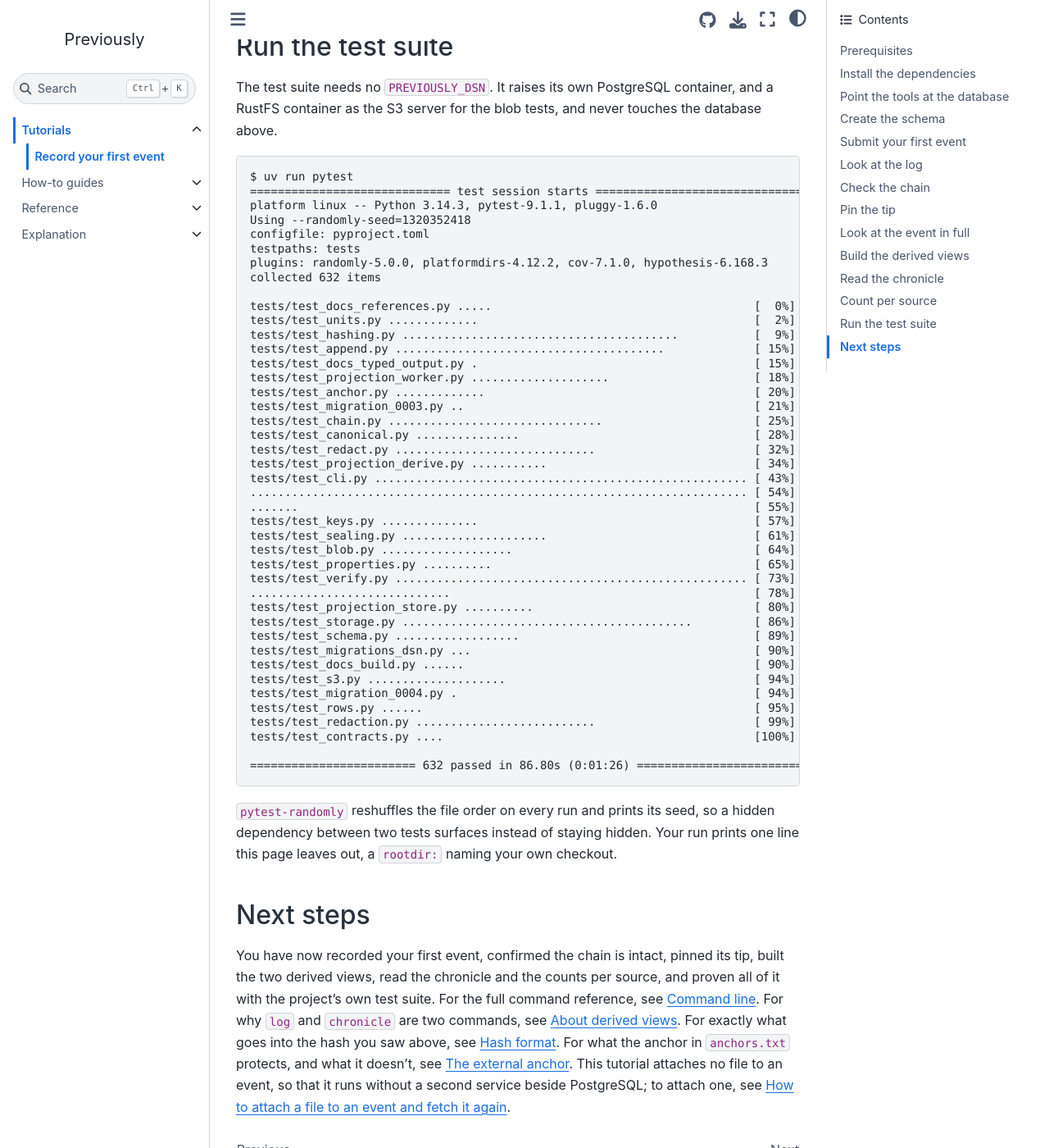
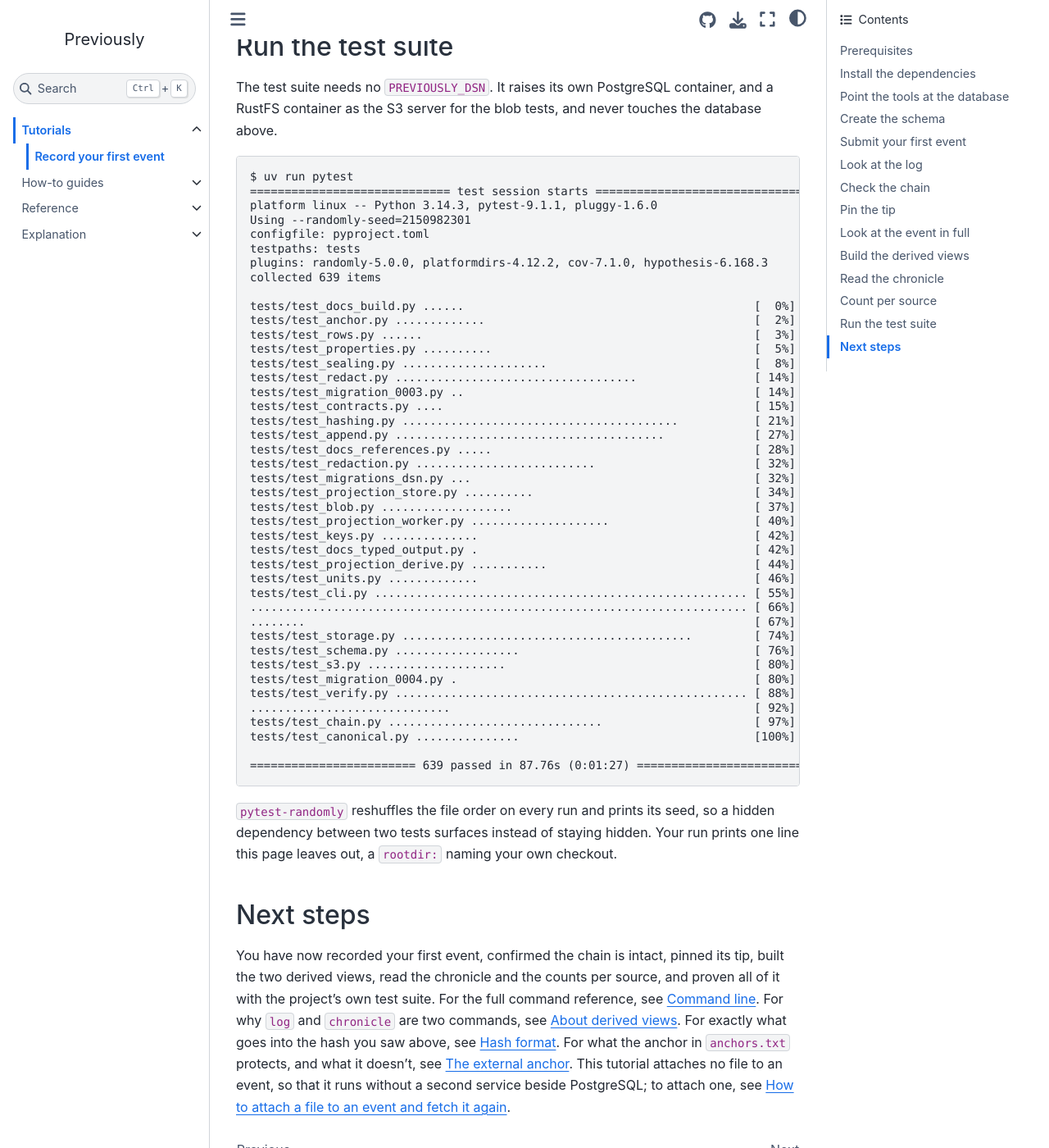
Before and after one commit to jensens/previously, a Sphinx documentation site: the page built from docs/tutorials/record-your-first-event.md, in a window 1280 px wide and 1400 px high, scrolled down 4771 px. Shown: the whole window at 82% size. Built offline with Sphinx 7.4.7 and the Sphinx Book theme 1.1.4, drawn with Linux system fonts in a browser that asks for light colours.

Commit message:
docs: the tutorial's test run is retyped, 639 passed
Typed last, from one `uv run pytest` on the tree as it stands after the
text left the payload, without its `rootdir:` line: the collected count,
every per-file line and the last line come from that run.

Assisted-By: Claude Opus 5.5 <noreply@anthropic.com>

````diff
--- a/docs/tutorials/record-your-first-event.md
+++ b/docs/tutorials/record-your-first-event.md
@@ -196,45 +196,45 @@ It raises its own PostgreSQL container, and a RustFS container as the S3 server
 $ uv run pytest
 ============================= test session starts ==============================
 platform linux -- Python 3.14.3, pytest-9.1.1, pluggy-1.6.0
-Using --randomly-seed=1320352418
+Using --randomly-seed=2150982301
 configfile: pyproject.toml
 testpaths: tests
 plugins: randomly-5.0.0, platformdirs-4.12.2, cov-7.1.0, hypothesis-6.168.3
-collected 632 items
+collected 639 items
 
-tests/test_docs_references.py .....                                      [  0%]
-tests/test_units.py .............                                        [  2%]
-tests/test_hashing.py ........................................           [  9%]
-tests/test_append.py .......................................             [ 15%]
-tests/test_docs_typed_output.py .                                        [ 15%]
-tests/test_projection_worker.py ....................                     [ 18%]
-tests/test_anchor.py .............                                       [ 20%]
-tests/test_migration_0003.py ..                                          [ 21%]
-tests/test_chain.py ...............................                      [ 25%]
-tests/test_canonical.py ...............                                  [ 28%]
-tests/test_redact.py .............................                       [ 32%]
-tests/test_projection_derive.py ...........                              [ 34%]
-tests/test_cli.py ...................................................... [ 43%]
-........................................................................ [ 54%]
-.......                                                                  [ 55%]
-tests/test_keys.py ..............                                        [ 57%]
-tests/test_sealing.py .....................                              [ 61%]
-tests/test_blob.py ...................                                   [ 64%]
-tests/test_properties.py ..........                                      [ 65%]
-tests/test_verify.py ................................................... [ 73%]
-.............................                                            [ 78%]
-tests/test_projection_store.py ..........                                [ 80%]
-tests/test_storage.py ..........................................         [ 86%]
-tests/test_schema.py ..................                                  [ 89%]
-tests/test_migrations_dsn.py ...                                         [ 90%]
-tests/test_docs_build.py ......                                          [ 90%]
-tests/test_s3.py ....................                                    [ 94%]
-tests/test_migration_0004.py .                                           [ 94%]
-tests/test_rows.py ......                                                [ 95%]
-tests/test_redaction.py ..........................                       [ 99%]
-tests/test_contracts.py ....                                             [100%]
+tests/test_docs_build.py ......                                          [  0%]
+tests/test_anchor.py .............                                       [  2%]
+tests/test_rows.py ......                                                [  3%]
+tests/test_properties.py ..........                                      [  5%]
+tests/test_sealing.py .....................                              [  8%]
+tests/test_redact.py ...................................                 [ 14%]
+tests/test_migration_0003.py ..                                          [ 14%]
+tests/test_contracts.py ....                                             [ 15%]
+tests/test_hashing.py ........................................           [ 21%]
+tests/test_append.py .......................................             [ 27%]
+tests/test_docs_references.py .....                                      [ 28%]
+tests/test_redaction.py ..........................                       [ 32%]
+tests/test_migrations_dsn.py ...                                         [ 32%]
+tests/test_projection_store.py ..........                                [ 34%]
+tests/test_blob.py ...................                                   [ 37%]
+tests/test_projection_worker.py ....................                     [ 40%]
+tests/test_keys.py ..............                                        [ 42%]
+tests/test_docs_typed_output.py .                                        [ 42%]
+tests/test_projection_derive.py ...........                              [ 44%]
+tests/test_units.py .............                                        [ 46%]
+tests/test_cli.py ...................................................... [ 55%]
+........................................................................ [ 66%]
+........                                                                 [ 67%]
+tests/test_storage.py ..........................................         [ 74%]
+tests/test_schema.py ..................                                  [ 76%]
+tests/test_s3.py ....................                                    [ 80%]
+tests/test_migration_0004.py .                                           [ 80%]
+tests/test_verify.py ................................................... [ 88%]
+.............................                                            [ 92%]
+tests/test_chain.py ...............................                      [ 97%]
+tests/test_canonical.py ...............                                  [100%]
 
-======================== 632 passed in 86.80s (0:01:26) ========================
+======================== 639 passed in 87.76s (0:01:27) ========================
 ```
 
 `pytest-randomly` reshuffles the file order on every run and prints its seed, so a hidden dependency between two tests surfaces instead of staying hidden.
````
